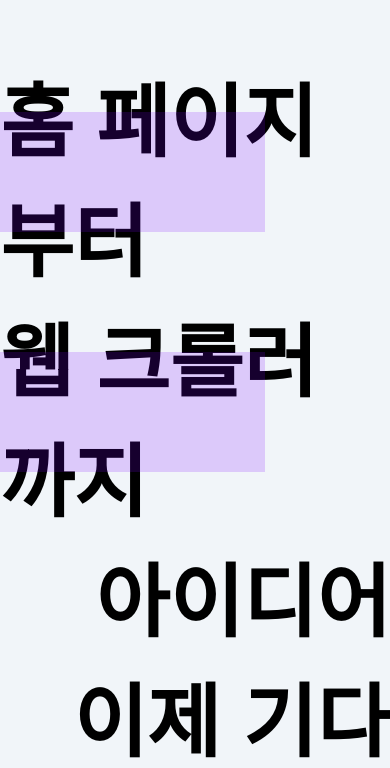
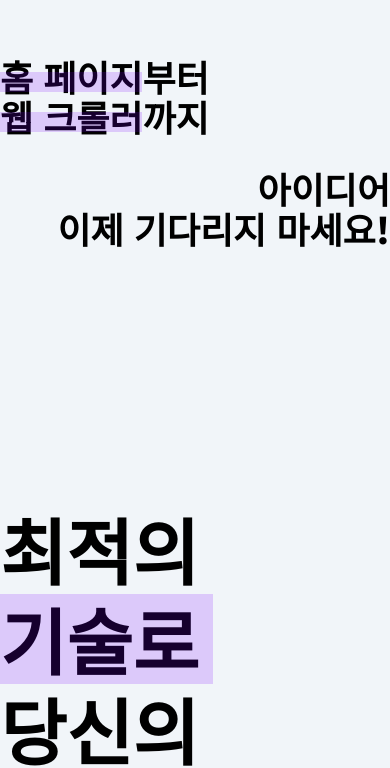
Before and after one commit to ask4git/ask4git.github.io, a Next.js app: page / in a window 390 px wide. Shown: the part 136-904 px from the top of the page. Built offline with nearby package versions, Linux system fonts and the light colour scheme.

Commit message:
design: apply banner responsive

```diff
--- a/src/components/banner.tsx
+++ b/src/components/banner.tsx
@@ -1,73 +1,62 @@
 "use client";
+import { useContext } from "react";
+
 import { motion } from "framer-motion";
 
+import { MainContext } from "@/contexts/main";
+
 const Banner = () => {
+  const { isMobile } = useContext(MainContext);
+
   return (
-    <div className="flex flex-col pb-48 max-w-7xl m-auto">
-      <h4 className="flex flex-col text-[5rem] font-[900]">
+    <div className="flex flex-col pb-16 md:pb-48 max-w-7xl m-auto">
+      <h4 className="flex flex-col text-4xl md:text-[5rem] md:leading-normal pb-8 md:pb-0 font-[900]">
         <motion.p
           initial={{ opacity: 0, translateX: -100 }}
           whileInView={{ opacity: 1, translateX: 0 }}
-          transition={{
-            duration: 0.6,
-            delay: 0.2,
-          }}
+          transition={{ duration: 0.6, delay: 0.2 }}
           className="relative w-fit z-10"
         >
           <motion.span
             initial={{ width: 0 }}
             whileInView={{ width: "68%" }}
-            transition={{
-              duration: 0.6,
-              delay: 0.8,
-            }}
-            className="absolute left-0 h-1/2 bg-[#7d00ff4d] w-full translate-y-14 opacity-60 z-0"
+            transition={{ duration: 0.6, delay: 0.8 }}
+            className="absolute left-0 h-1/2 bg-[#7d00ff4d] w-full translate-y-4 md:translate-y-14 opacity-60 z-0"
           />
           홈 페이지부터
         </motion.p>
         <motion.p
           initial={{ opacity: 0, translateX: -100 }}
           whileInView={{ opacity: 1, translateX: 0 }}
-          transition={{
-            duration: 0.6,
-            delay: 0.4,
-          }}
+          transition={{ duration: 0.6, delay: 0.4 }}
           className="relative w-fit"
         >
           <motion.span
             initial={{ width: 0 }}
             whileInView={{ width: "68%" }}
-            transition={{
-              duration: 0.6,
-              delay: 1,
-            }}
-            className="absolute left-0 h-1/2 bg-[#7d00ff4d] w-full translate-y-14 opacity-60 z-0"
+            transition={{ duration: 0.6, delay: 1 }}
+            className="absolute left-0 h-1/2 bg-[#7d00ff4d] w-full translate-y-4 md:translate-y-14 opacity-60 z-0"
           />
           웹 크롤러까지
         </motion.p>
       </h4>
-      <h4 className="self-end flex flex-col text-right text-[5rem] font-[900]">
+
+      <h4 className="self-end flex flex-col text-right text-4xl md:text-[5rem] md:leading-normal font-[900]">
         <motion.p
           initial={{ opacity: 0, translateX: 100 }}
           whileInView={{ opacity: 1, translateX: 0 }}
-          transition={{
-            duration: 0.6,
-            delay: 0.6,
-          }}
+          transition={{ duration: 0.6, delay: 0.6 }}
           className="relative w-fit self-end"
         >
-          아이디어
+          아이디어 {isMobile ? "이제" : null}
         </motion.p>
         <motion.p
           initial={{ opacity: 0, translateX: 100 }}
           whileInView={{ opacity: 1, translateX: 0 }}
-          transition={{
-            duration: 0.6,
-            delay: 0.8,
-          }}
+          transition={{ duration: 0.6, delay: 0.8 }}
           className="relative w-fit"
         >
-          이제 기다리지 마세요!
+          {isMobile ? null : "이제"} 기다리지 마세요!
         </motion.p>
       </h4>
     </div>
```
